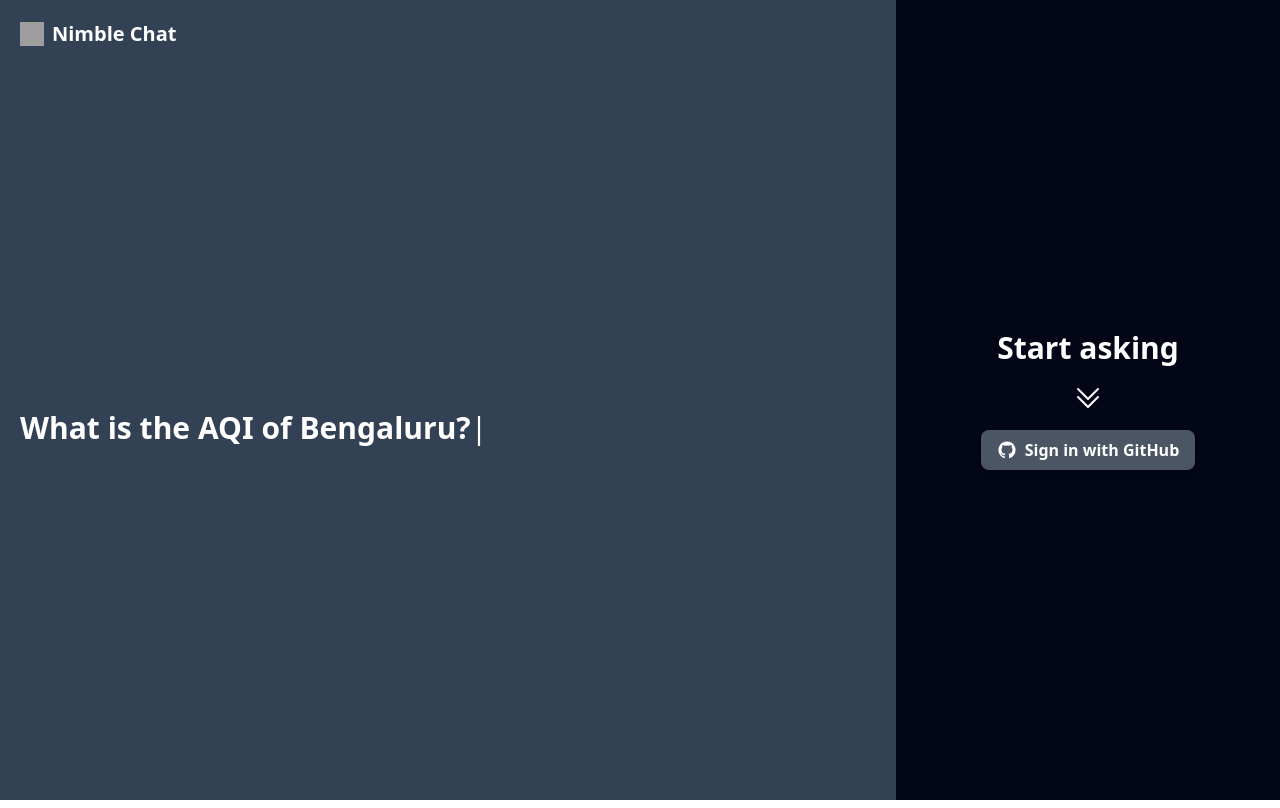
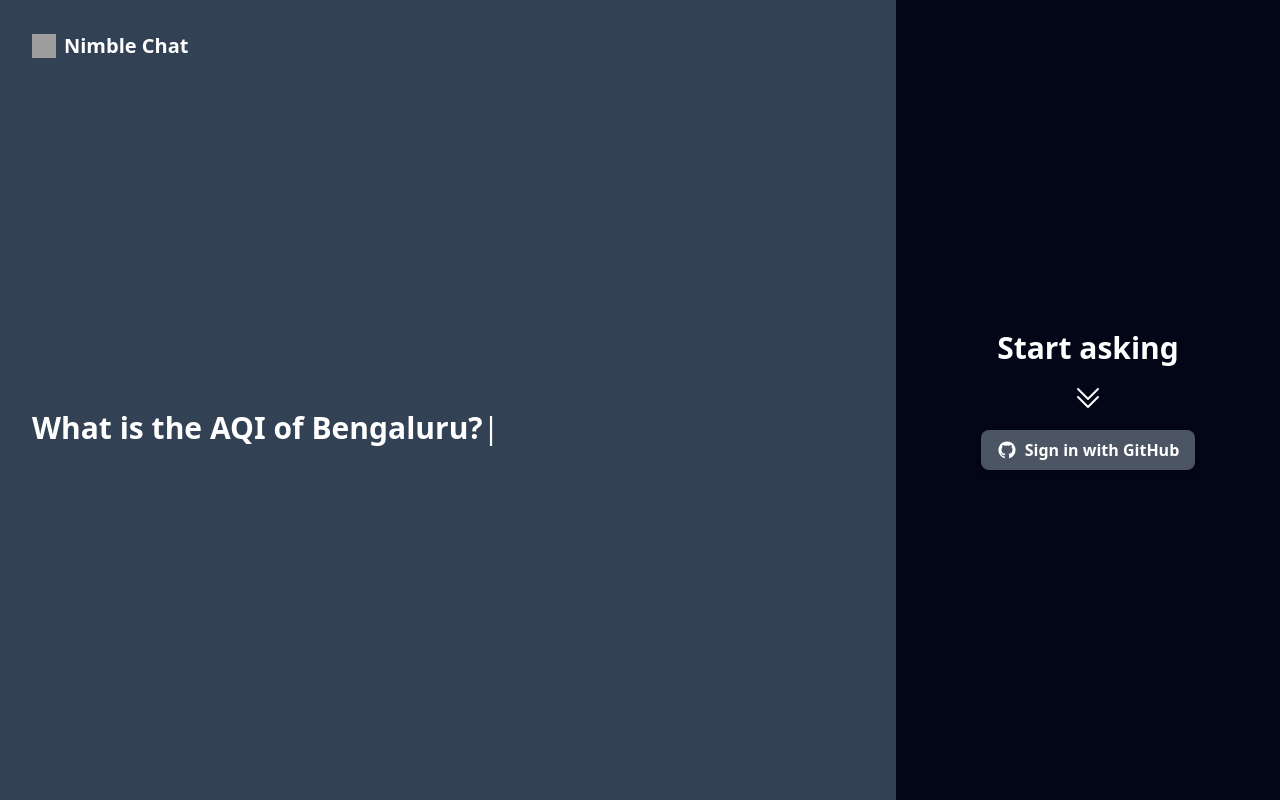
Before and after one commit to Purukitto/NimbleChat, a React (Vite) app: page / in a window 1280 px wide. Built offline with nearby package versions, Linux system fonts and the light colour scheme; no server answers; grey boxes are pictures that could not be loaded.

Commit message:
:lipstick: Add padding

```diff
--- a/src/components/Home.jsx
+++ b/src/components/Home.jsx
@@ -20,7 +20,7 @@ export default function Home() {
 
 	return (
 		<div className="flex flex-col md:flex-row h-screen text-white bg-darkBackground">
-			<div className="flex-1 bg-botBackground p-5 max-w-4xl">
+			<div className="flex-1 bg-botBackground p-8 max-w-4xl">
 				<div className="flex items-center space-x-2">
 					<img
 						src="https://cdn-icons-png.flaticon.com/512/9231/9231625.png"
```
